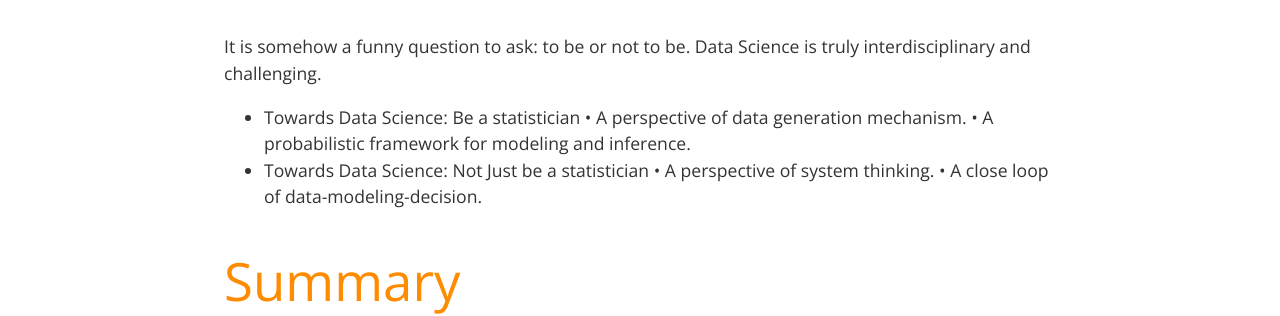
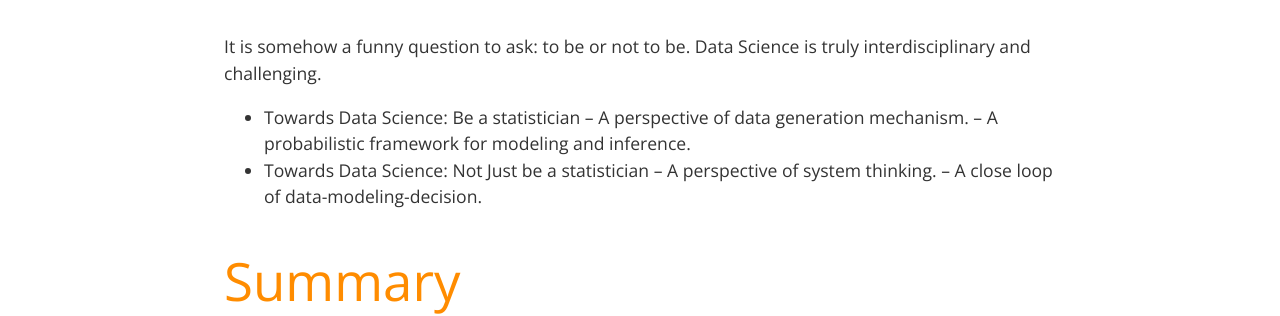
Before and after one commit to xwdeng80/blog, a Jekyll site: the page built from _posts/2021-08-16-to-be-or-not.md, in a window 1280 px wide. Shown: the part 1204-1520 px from the top of the page. Built offline with Jekyll 4.4.1, drawn with Linux system fonts in a browser that asks for light colours.

Commit message:
Update 2021-08-16-to-be-or-not.md

```diff
--- a/_posts/2021-08-16-to-be-or-not.md
+++ b/_posts/2021-08-16-to-be-or-not.md
@@ -20,10 +20,10 @@
 
 It is somehow a funny question to ask: to be or not to be. Data Science is truly interdisciplinary and challenging.
 - Towards Data Science: Be a statistician
-    • A perspective of data generation mechanism.
-    • A probabilistic framework for modeling and inference.
+    -- A perspective of data generation mechanism.
+    -- A probabilistic framework for modeling and inference.
 - Towards Data Science: Not Just be a statistician
-    • A perspective of system thinking.
-     • A close loop of data-modeling-decision.
+     -- A perspective of system thinking.
+     -- A close loop of data-modeling-decision.
 
 # Summary
```
